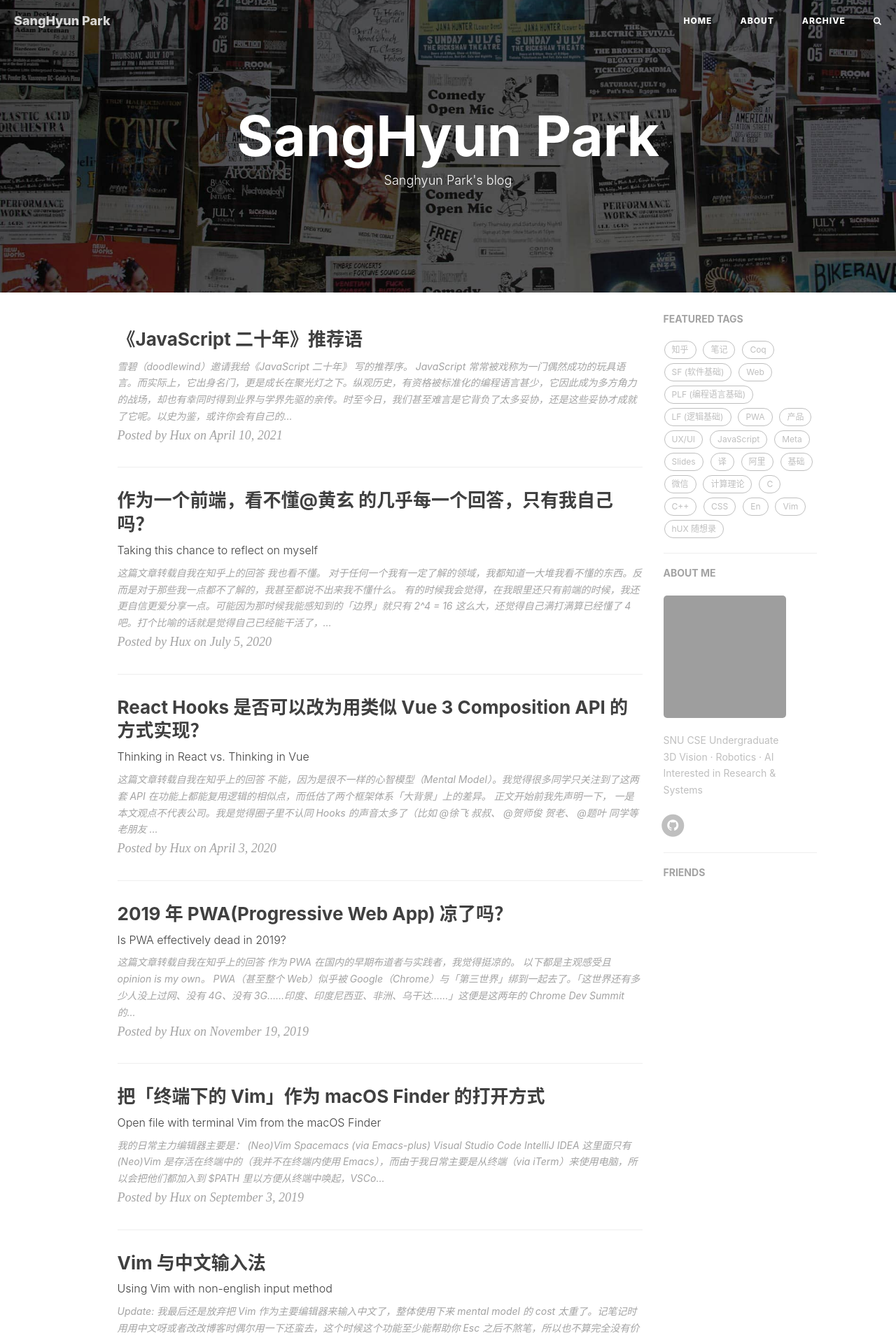
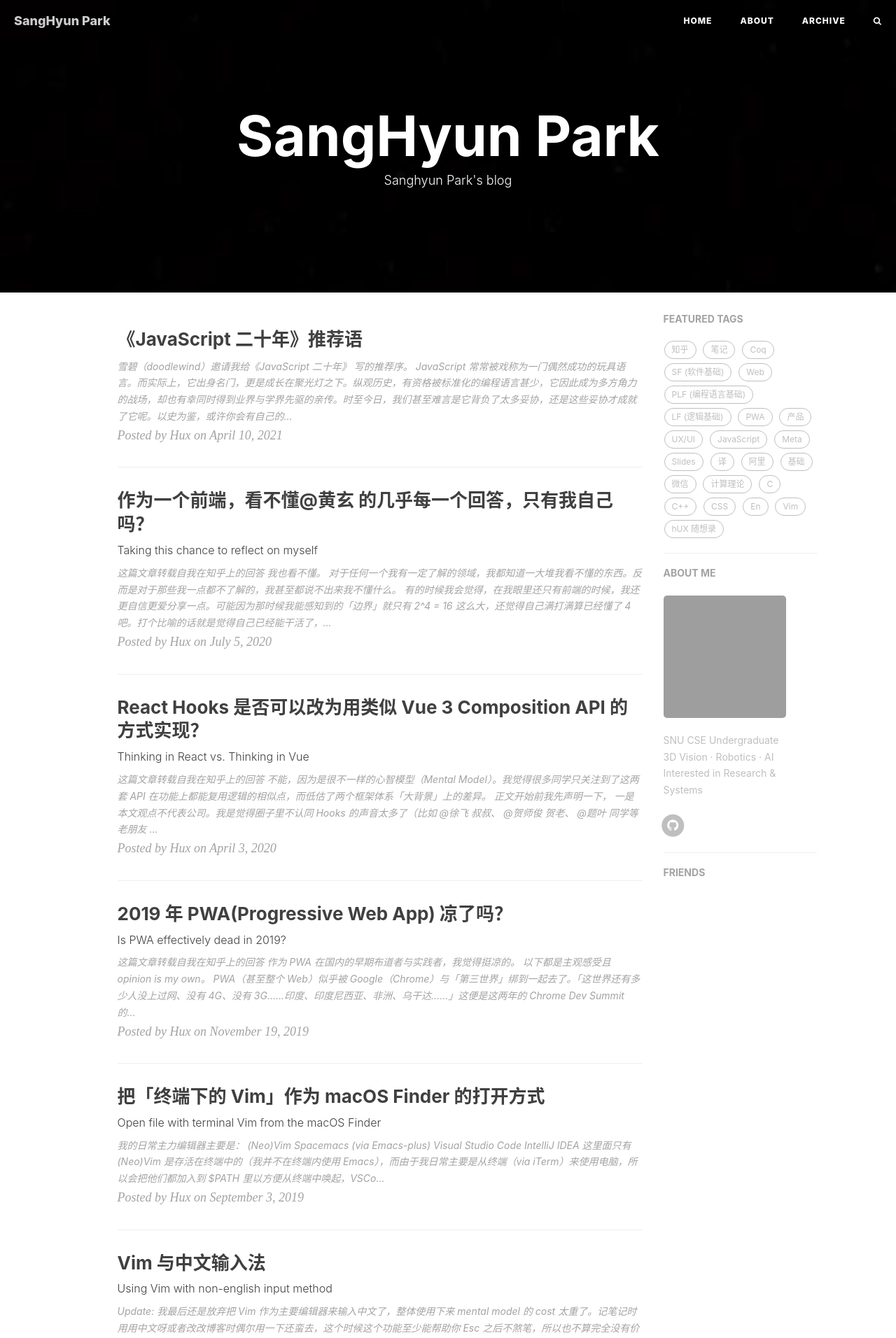
Before and after one commit to euntimes2/euntimes2.github.io, a Jekyll site: the page built from index.html, in a window 1280 px wide. Shown: the top 1912 px of the page at 70% size. Built offline with Jekyll 4.4.1, drawn with Linux system fonts in a browser that asks for light colours; nearby versions of some CDN libraries; the list of posts is cut into pages by our own code; comment, search, counter and statistics services are not loaded; grey boxes are pictures that could not be loaded.

Commit message:
main img change

```diff
--- a/_config.yml
+++ b/_config.yml
@@ -1,7 +1,7 @@
 # Site settings
 title: SangHyun Park
 SEOTitle: SangHyun Park | 3D Vision & Robotics
-header-img: img/home-bg.jpg
+header-img: img/black.jpg
 email: qkrtkdgus39@snu.ac.kr
 description: "SNU Computer Science undergraduate interested in 3D Vision, Robotics, and AI."
 keyword: "Computer Vision, 3D Vision, Robotics, AI, Python, PyTorch"
```
